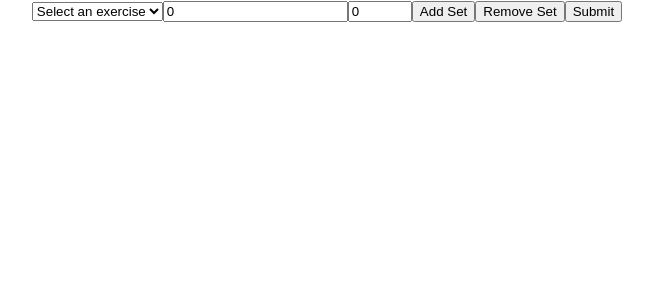
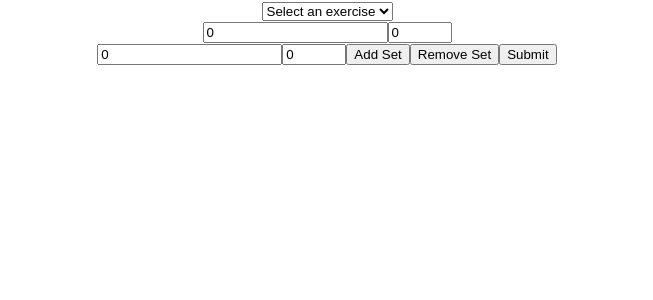
Before and after one commit to michaelocenar/gymtracker, a React (Create React App) app: page / in a window 1280 px wide. Shown: the top 300 px of the page, without its empty margins (313-966 px from the left). Built offline with nearby package versions, Linux system fonts and the light colour scheme.

Commit message:
create the handleaddset function and implement the functionality that adds new fields to the component

```diff
--- a/src/App.js
+++ b/src/App.js
@@ -2,11 +2,13 @@ import React, { useState } from 'react';
 import './App.css';
 
 const App = () => {
-
   const [exercise, setExercise] = useState('');
   const [weight, setWeight] = useState(0);
   const [repetition, setRepetition] = useState(0);
-  const [exSets, setExSets] = useState([]);
+  const [sets, setSets] = useState([{
+    weight: 0,
+    repetition: 0,
+  }]);
 
   const exercises = [
     "squat",
@@ -19,13 +21,11 @@ const App = () => {
     console.log("Exercise", exercise);
     console.log("Weight", weight);
     console.log("Repetition", repetition);
+    console.log("Sets", sets);
   }
 
-  const handleAddSet = (index,event) => {
-    // add the current weight and repetition values as a new set to the sets state
-
-    // Reset weight and rep input to initial values
-
+  const handleAddSet = () => {
+    setSets([...sets, { weight: 0, repetition: 0 }]);
   }
 
   return (
@@ -39,6 +39,23 @@ const App = () => {
             <option key={ex} value={ex}>{ex}</option>
             ))}
         </select>
+        {sets.map((set, index) => (
+          <div key={index}>
+            <input
+              type="number"
+              placeholder='Enter weight in kgs'
+              value={set.weight}
+            />
+            <input
+              type="number"
+              placeholder="Enter repetitions"
+              value={set.repetition}
+              min="1"
+              max="100"
+              step="1"
+            />
+          </div>
+        ))}
         <input
           type="number"
           placeholder="Enter weight in kgs"
@@ -55,7 +72,10 @@ const App = () => {
           step="1"
         />
         {/* add addSet button here */}
-        <button type="button">Add Set</button>
+        <button
+          type="button"
+          onClick={handleAddSet}
+        >Add Set</button>
         <button type="button">Remove Set</button>
         <button type="submit">Submit</button>
       </form>
```
